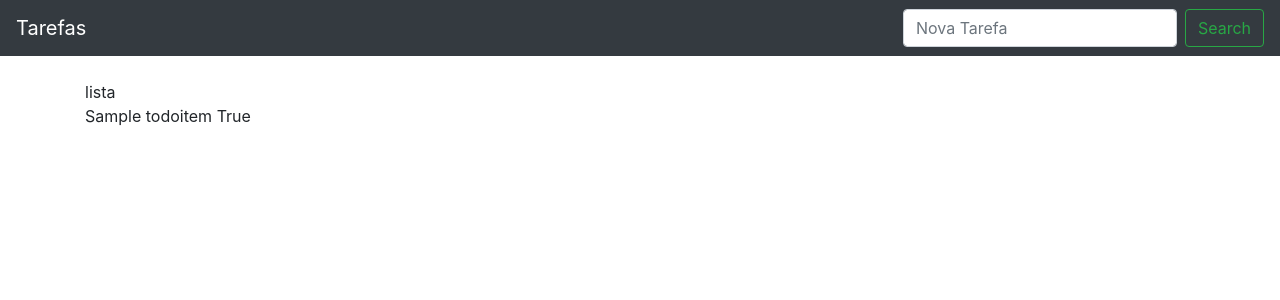
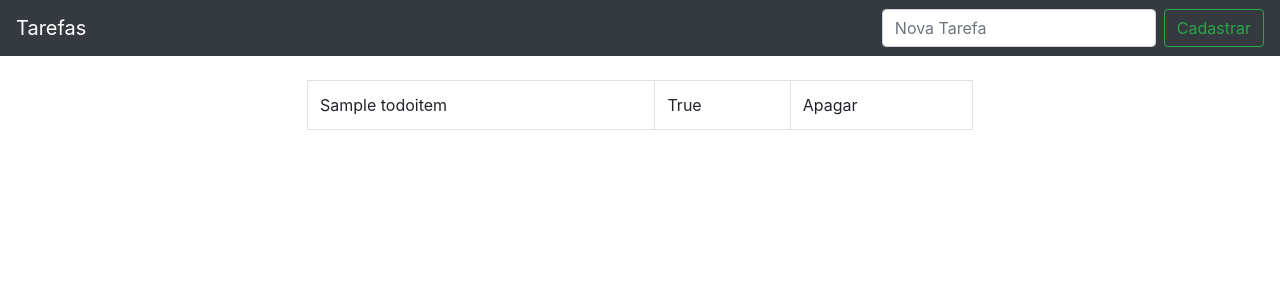
Before and after one commit to brunogeek9/django-todo-app, a Django app: page / in a window 1280 px wide. Shown: the top 300 px of the page. Run offline with Django 3.2, Linux system fonts and the light colour scheme; tables that the repository leaves empty hold one stand-in row (values such as "Sample post"); some libraries are stand-ins or nearby versions.

Commit message:
listagem de tarefas com bootstrap

```diff
--- a/todo/todos/templates/base.html
+++ b/todo/todos/templates/base.html
@@ -9,7 +9,7 @@
     <!-- Bootstrap CSS -->
     <link rel="stylesheet" href="https://stackpath.bootstrapcdn.com/bootstrap/4.4.1/css/bootstrap.min.css" integrity="sha384-Vkoo8x4CGsO3+Hhxv8T/Q5PaXtkKtu6ug5TOeNV6gBiFeWPGFN9MuhOf23Q9Ifjh" crossorigin="anonymous">
 
-    <title>Hello, world!</title>
+    <title>Tarefas</title>
     <!-- Optional JavaScript -->
     <!-- jQuery first, then Popper.js, then Bootstrap JS -->
 
@@ -32,7 +32,7 @@
         <form class="form-inline my-2 my-lg-0" method="POST">
         {% csrf_token %}
         <input class="form-control mr-sm-2" type="search" placeholder="Nova Tarefa" aria-label="Search" name="title">
-        <button class="btn btn-outline-success my-2 my-sm-0" type="submit">Search</button>
+        <button class="btn btn-outline-success my-2 my-sm-0" type="submit">Cadastrar</button>
         </form>
     </div>
     </nav>
--- a/todo/todos/templates/todo_list.html
+++ b/todo/todos/templates/todo_list.html
@@ -10,12 +10,18 @@
             </div>
         {% endfor %}
     {% endif %}
-    lista
-    <br>
+
+    <table class="table table-bordered" style="width:60%; margin:auto">
     {% for item in list %}
-        {{item.title}}
+            <tr>
+                <td>{{item.title}}</td>
+                <td>{{item.completed}}</td>
+                <td>
+                    Apagar
+                </td>
+            </tr>
+    {% endfor %}
+    <table/>
 
-        {{item.completed}}
-        <br>
-    {% endfor %}
+
 {% endblock %}
--- a/todo/todos/views.py
+++ b/todo/todos/views.py
@@ -21,3 +21,6 @@ def home(request):
         template = loader.get_template('home.html')
         all_todos = TodoItem.objects.all()
         return render(request, 'todo_list.html', {'list': all_todos})
+
+def delete(request):
+    pass
```
